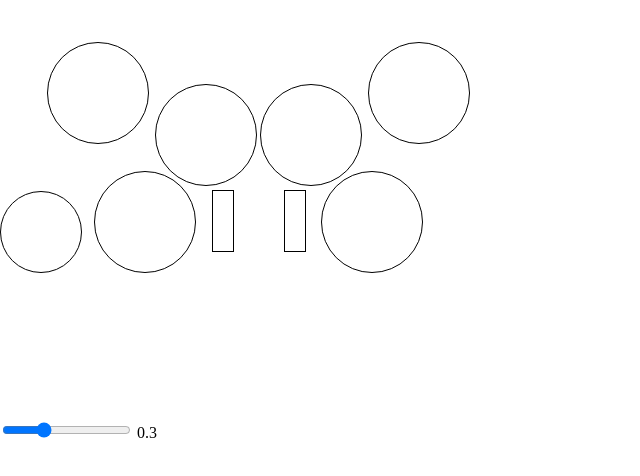
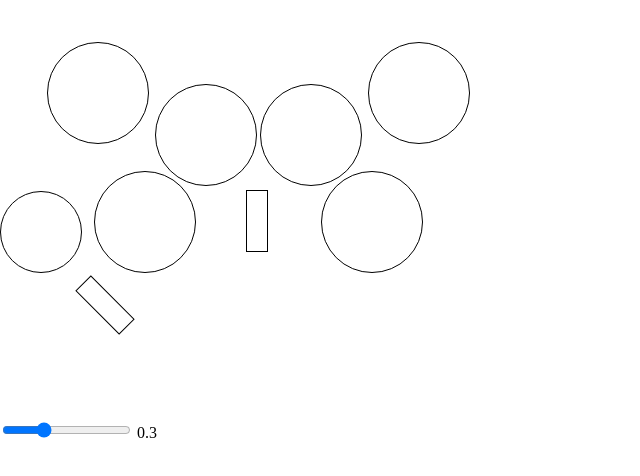
Before and after one commit to hobayashi/KeyDrummer, a website: page src/index.html in a window 1280 px wide. Shown: the part 58-534 px from the top of the page, without its empty margins (0-640 px from the left). Drawn offline with Linux system fonts and the light colour scheme.

Commit message:
ペダルの位置を修正

```diff
--- a/src/Contents/app.css
+++ b/src/Contents/app.css
@@ -41,12 +41,13 @@ body {
 }
 
 .drum-part-left-pedal {
-    left: 45%;
-    bottom: 40%;
+    left: 20%;
+    bottom: 20%;
+    transform: rotate(-45deg);
 }
 
 .drum-part-right-pedal {
-    right: 35%;
+    right: 43%;
     bottom: 40%;
 }
 
```
